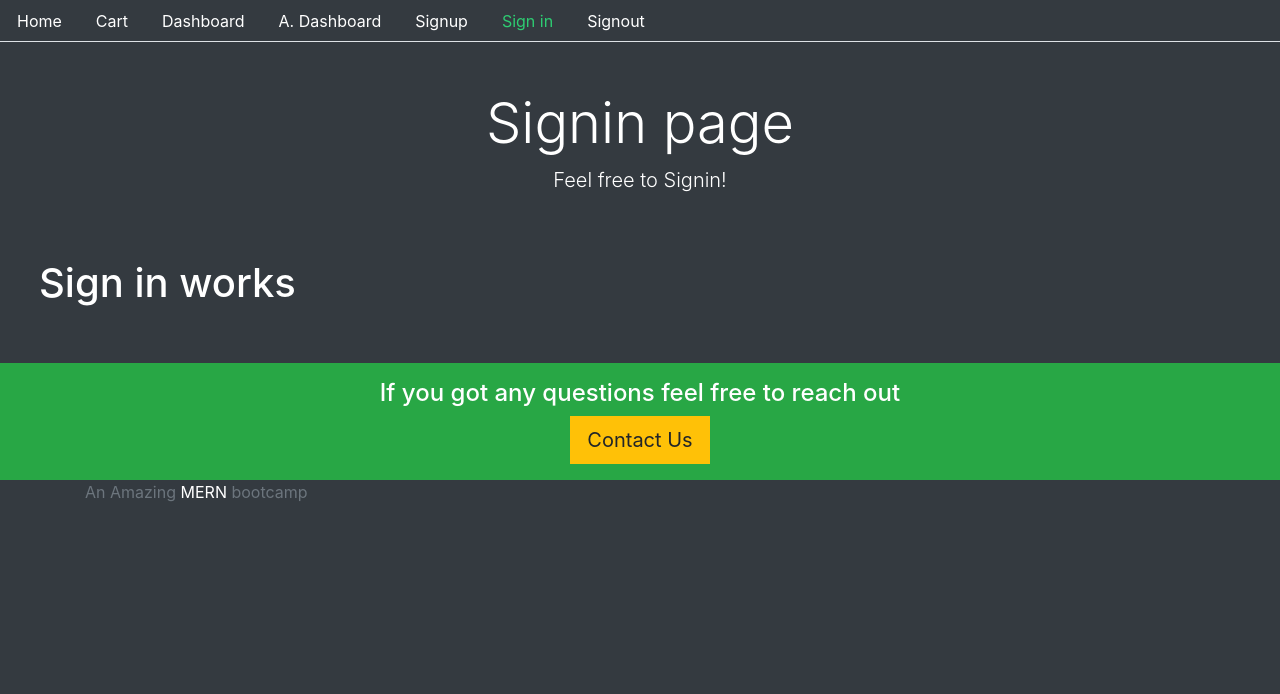
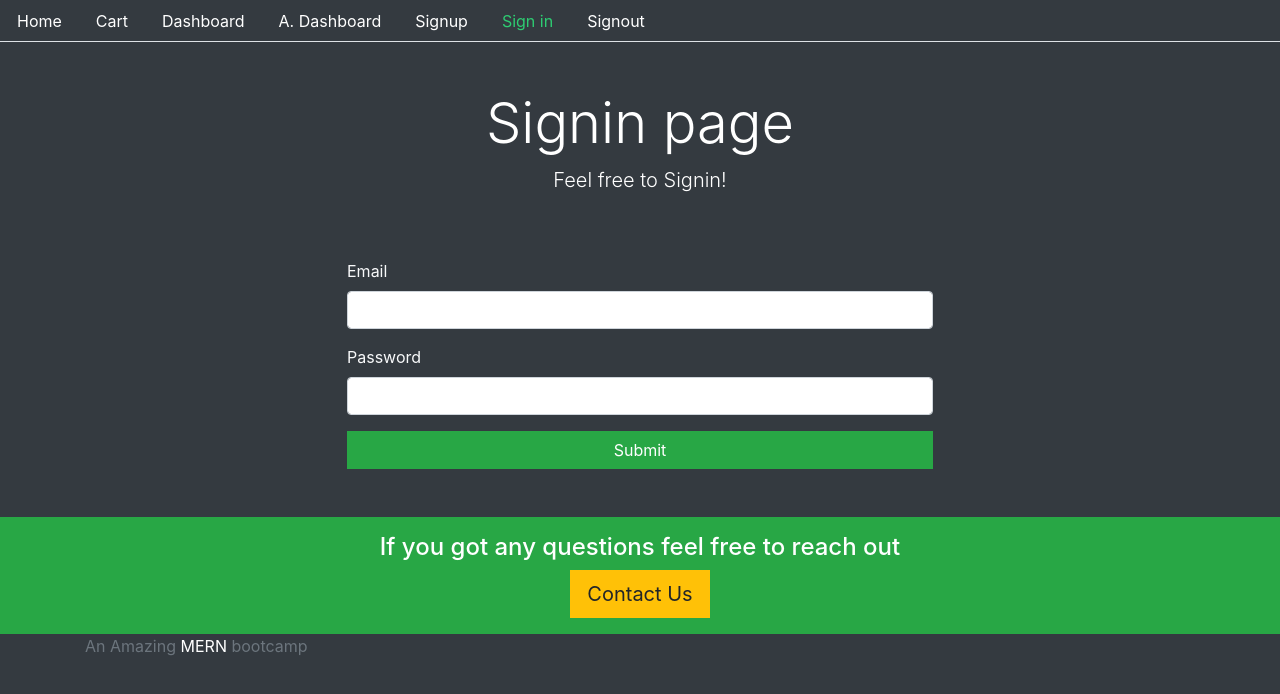
Before and after one commit to abhishekjain35/Tshirt-store, a React (Create React App) app in the folder projfrontend/: page /signin in a window 1280 px wide. Shown: the top 694 px of the page. Built offline with nearby package versions, Linux system fonts and the light colour scheme; no server answers.

Commit message:
Implemented Signin form for its route

```diff
--- a/projfrontend/src/user/Signin.js
+++ b/projfrontend/src/user/Signin.js
@@ -2,9 +2,30 @@ import React, { useState } from "react";
 import Base from "./../core/Base";
 
 const Signin = () => {
+    const SigninForm = () => {
+        return (
+            <div className="row">
+                <div className="col-md-6 offset-sm-3 text-left">
+                    <form>
+                        <div className="form-group">
+                            <label className="text-light">Email</label>
+                            <input className="form-control" type="email" />
+                        </div>
+                        <div className="form-group">
+                            <label className="text-light">Password</label>
+                            <input className="form-control" type="password" />
+                        </div>
+                        <button className="btn btn-success btn-block">
+                            Submit
+                        </button>
+                    </form>
+                </div>
+            </div>
+        );
+    };
     return (
         <Base title="Signin page" description="Feel free to Signin!">
-            <h1>Sign in works</h1>
+            {SigninForm()}
         </Base>
     );
 };
```
